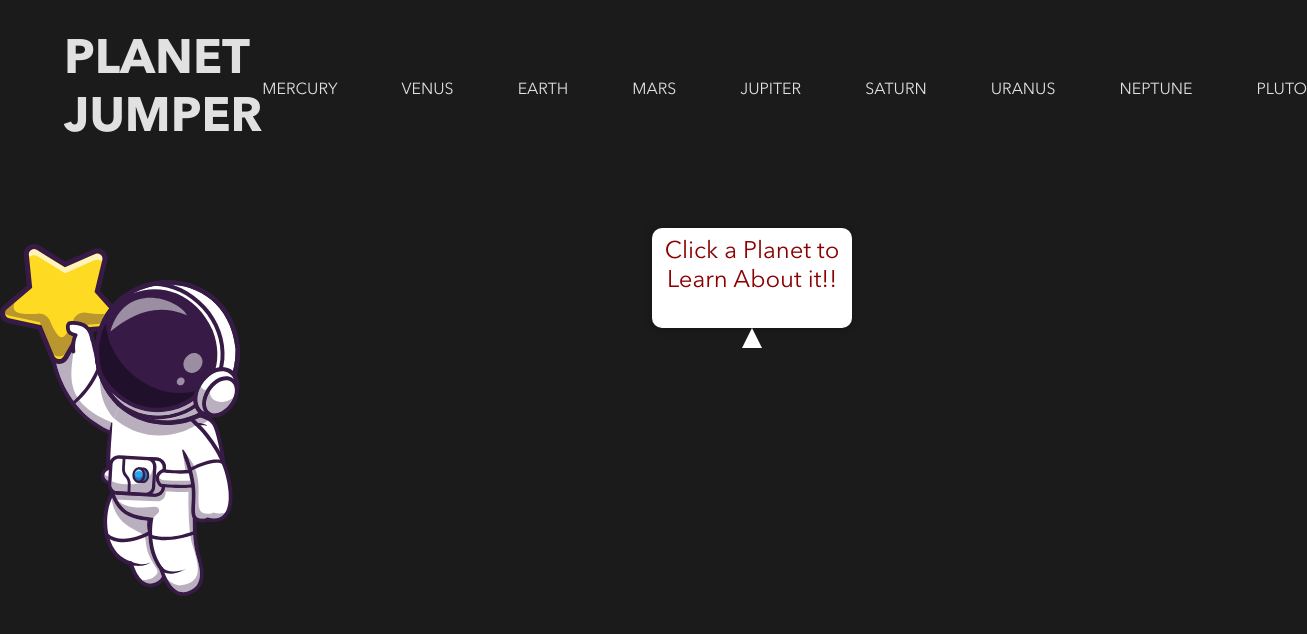
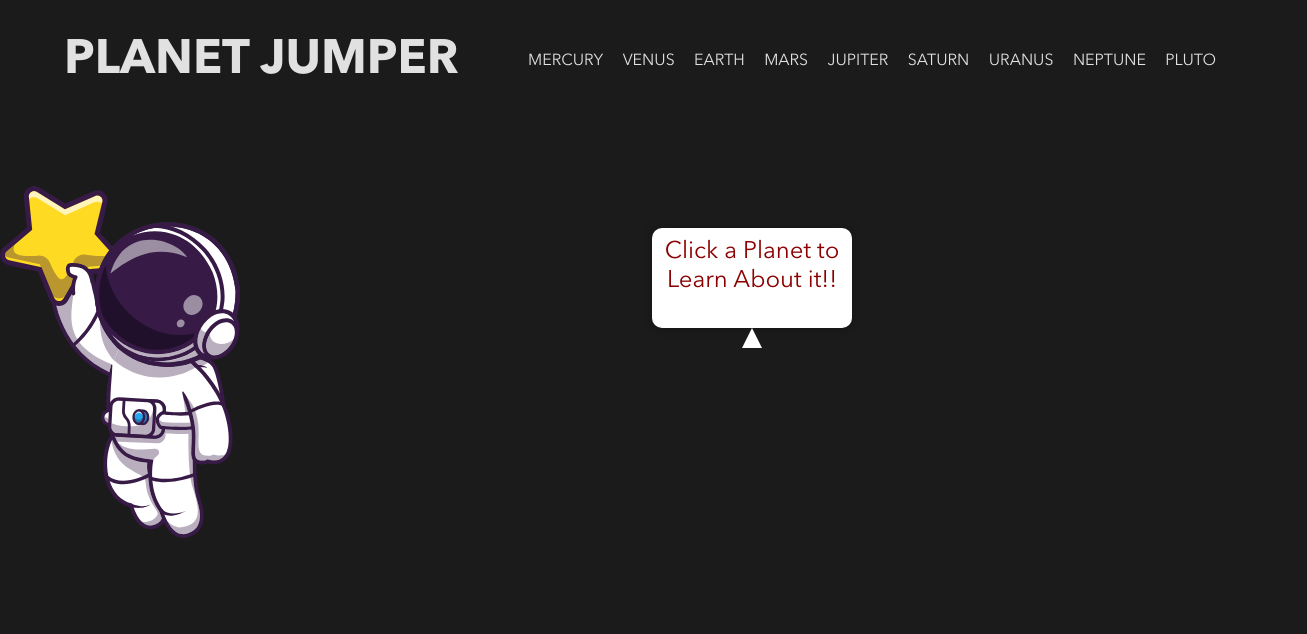
Before and after one commit to chris-kayahara/planet-jumper, a React (Create React App) app: page / in a window 1280 px wide. Shown: the top 634 px of the page, 1307 px wide, since content can reach past the window. Built offline with nearby package versions, Linux system fonts and the light colour scheme.

Commit message:
Edit header

```diff
--- a/src/components/Gallery/Gallery.scss
+++ b/src/components/Gallery/Gallery.scss
@@ -1,3 +1,5 @@
+@use "../../partials/variables" as *;
+
 .gallery {
     margin: 0 auto;
 }
@@ -13,8 +15,9 @@
 .gallery__image {
     width: 20rem;
     height: 15rem;
-    border: 5px solid darkgrey;
+    border: 5px solid $primary-white;;
     object-fit: cover;
+    border-radius: .5rem;
 }
 
 .gallery__heading {
--- a/src/components/Header/Header.scss
+++ b/src/components/Header/Header.scss
@@ -6,7 +6,8 @@
     align-items: center;
 
     &__title {
-        width: 35rem;
+        width: 29rem;
+        flex-shrink: 0;
     }
 
     &__nav {
@@ -16,9 +17,8 @@
     &__nav-list {
         display: flex;
         flex-direction: row;
-        justify-content: end;
+        justify-content: space-between;
         list-style: none;
-        gap: 4rem;
         margin-left: auto;
     }
 
--- a/src/components/PlanetPage/PlanetPage.scss
+++ b/src/components/PlanetPage/PlanetPage.scss
@@ -22,6 +22,7 @@
 
     &__title {
         margin-bottom: 2rem;
+        font-size: 3rem;
     }
 
     &__data-container {
--- a/src/components/Preloader/Preloader.scss
+++ b/src/components/Preloader/Preloader.scss
@@ -1,5 +1,7 @@
+@use "../../partials/variables" as *;
+
 .preloader {
-    color: black;
+    color: $primary-white;
     position: fixed;
     top: 50%;
     left: 50%;
```
